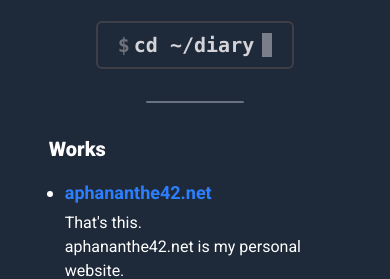
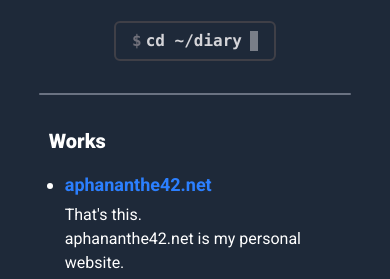
Before and after one commit to aphananthe42/aphananthe42-dot-net, an Astro site: page / in a window 390 px wide. Shown: the part 394-673 px from the top of the page. Built offline with nearby package versions, Linux system fonts and the light colour scheme; Astro itself is replaced by a stand-in of ours.

Commit message:
fix: adjust responsive design

```diff
--- a/src/components/Separator.astro
+++ b/src/components/Separator.astro
@@ -2,4 +2,4 @@
 
 ---
 
-<hr class="w-1/4 mx-auto my-8 lg:my-15 border-t-2 border-gray-500 rounded-full">
+<hr class="w-4/5 lg:w-1/4 mx-auto my-8 lg:my-15 border-t-2 border-gray-500 rounded-full">
--- a/src/pages/index.astro
+++ b/src/pages/index.astro
@@ -30,11 +30,11 @@ import TechStackLogo from "../components/TechStackLogo.astro";
 		/>
 	</div>
 	<div class="flex justify-center mt-6 lg:mt-12">
-    	<a href="/diary/" class="group relative inline-block px-5 py-2 border-2 border-zinc-700 rounded-md transition-all duration-300 hover:border-zinc-200">
-        	<p class="text-xl lg:text-3xl text-zinc-300 font-mono font-bold group-hover:text-white flex items-center gap-1">
+    	<a href="/diary/" class="group relative inline-block px-4 py-1.5 lg:px-5 lg:py-2 border-2 border-zinc-700 rounded-md transition-all duration-300 hover:border-zinc-200">
+        	<p class="text-base lg:text-3xl text-zinc-300 font-mono font-bold group-hover:text-white flex items-center gap-1">
             	<span class="text-zinc-500">$</span>
-				cd ~/diary
-            	<span class="w-2.5 h-6 lg:h-8 bg-zinc-300 group-hover:bg-white animate-pulse ml-1"></span>
+            	cd ~/diary
+            	<span class="w-2 h-5 lg:w-2.5 lg:h-8 bg-zinc-300 group-hover:bg-white animate-pulse ml-1"></span>
         	</p>
     	</a>
 	</div>
```
